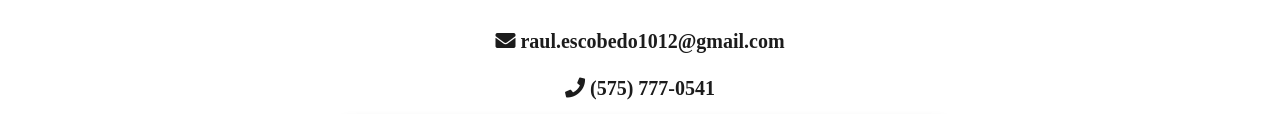
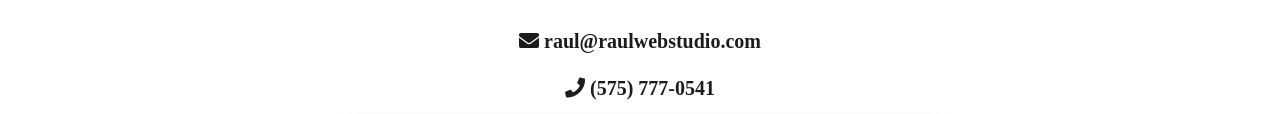
Before and after one commit to rjescobedo/raulescobedo-portfolio, a website: page contact-espanol.html in a window 1280 px wide. Shown: the part 190-304 px from the top of the page. Drawn offline with nearby package versions, Linux system fonts and the light colour scheme.

Commit message:
update email

```diff
--- a/contact-espanol.html
+++ b/contact-espanol.html
@@ -93,8 +93,8 @@
         <div class="contact-info">
             <ul class="contact-list">
                 <li class="contact-item">
-                    <a href="mailto:raul.escobedo1012@gmail.com">
-                        <i class="fa fa-envelope fa-lg" aria-hidden="true"> raul.escobedo1012@gmail.com</i>
+                    <a href="mailto:raul@raulwebstudio.com">
+                        <i class="fa fa-envelope fa-lg" aria-hidden="true"> raul@raulwebstudio.com</i>
                     </a>
                 </li>
                 <li class="contact-item">
```
Also changed, not shown: contact.html (+2 -2 lines).
